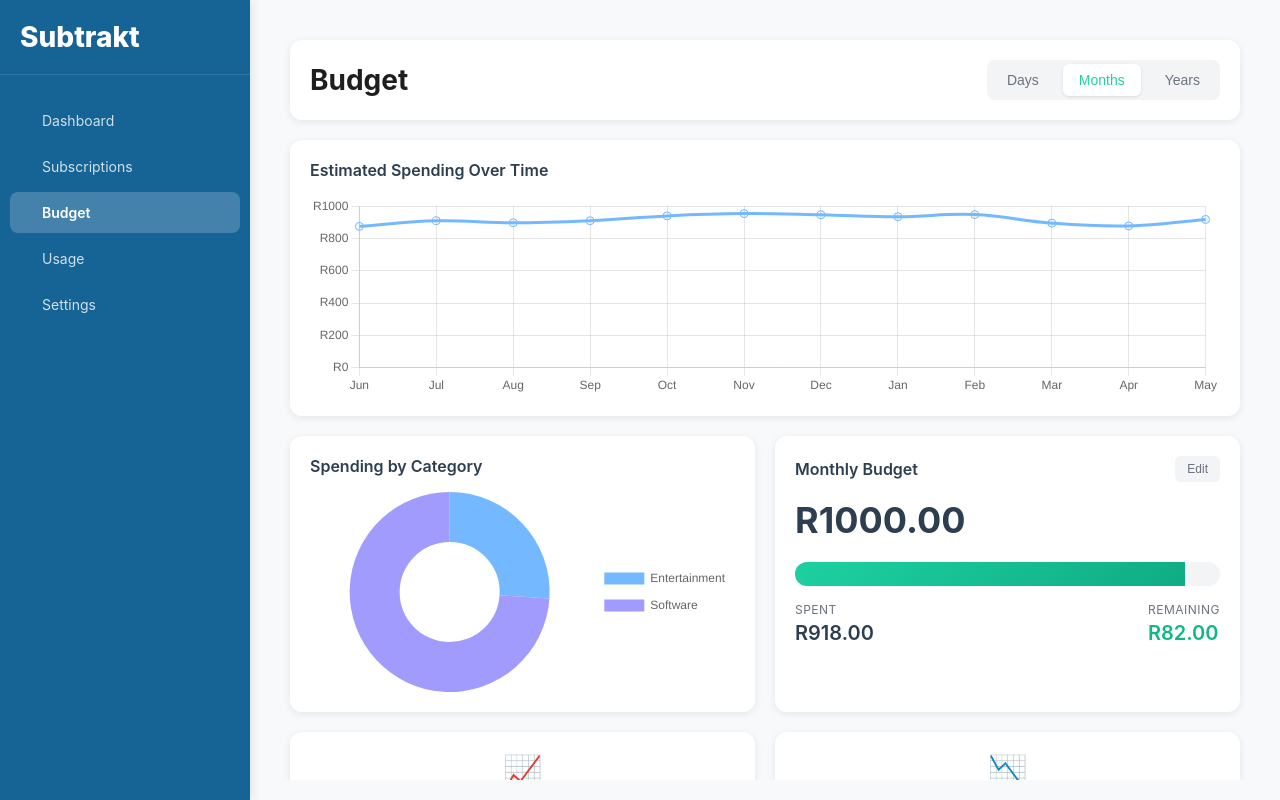
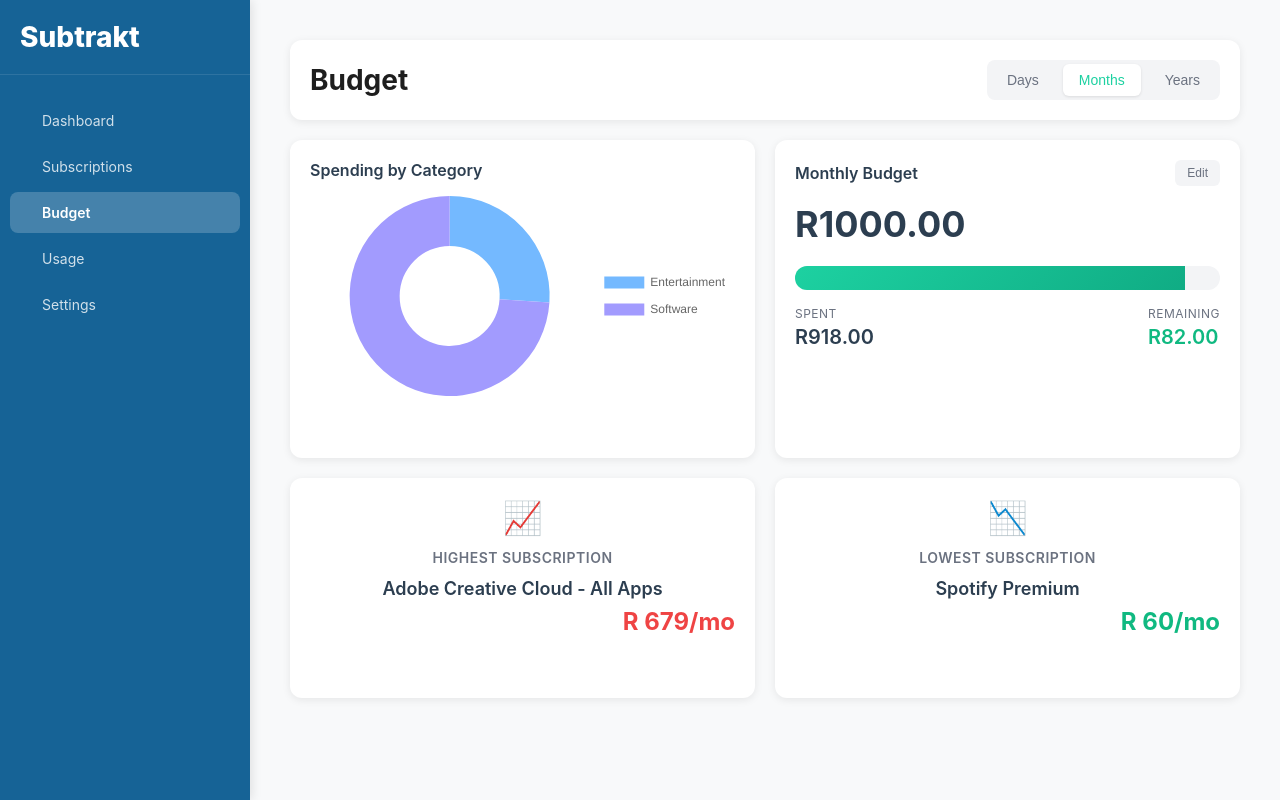
Before and after one commit to BlitzNoval/subtrakt-app, a React (Create React App) app: page /budget in a window 1280 px wide. Built offline with nearby package versions, Linux system fonts and the light colour scheme.

Commit message:
Removed Line Chart

```diff
--- a/src/features/Budget/BudgetChart.jsx
+++ b/src/features/Budget/BudgetChart.jsx
@@ -5,14 +5,9 @@ import CategoryChart from './Charts/CategoryChart';
 const BudgetCharts = ({ subscriptions, totalMonthlySpent, timeFrame, chartLoading }) => {
   return (
     <>
-      <SpendingChart
-        totalMonthlySpent={totalMonthlySpent}
-        timeFrame={timeFrame}
-        chartLoading={chartLoading}
-      />
 
       <CategoryChart
-        subscriptions={subscriptions}  // ← Make sure this is passed!
+        subscriptions={subscriptions}
         chartLoading={chartLoading}
       />
     </>
--- a/src/features/Budget/Charts/SpendingChart.jsx
+++ /dev/null
@@ -1,115 +0,0 @@
-import React from 'react';
-import { Line } from 'react-chartjs-2';
-import {
-  Chart as ChartJS,
-  CategoryScale,
-  LinearScale,
-  PointElement,
-  LineElement,
-  Title,
-  Tooltip,
-  Legend
-} from 'chart.js';
-import '../../../styles/Budget/LineChart.css';
-
-// Register ChartJS components
-ChartJS.register(
-  CategoryScale,
-  LinearScale,
-  PointElement,
-  LineElement,
-  Title,
-  Tooltip,
-  Legend
-);
-
-const SpendingChart = ({ totalMonthlySpent, timeFrame, chartLoading }) => {
-
-  // Calculate spending data for different time frames
-  const getSpendingData = () => {
-    const now = new Date();
-    const labels = [];
-    const data = [];
-
-    if (timeFrame === 'days') {
-      for (let i = 29; i >= 0; i--) {
-        const date = new Date(now);
-        date.setDate(date.getDate() - i);
-        labels.push(date.toLocaleDateString('en-US', { month: 'short', day: 'numeric' }));
-        data.push(Math.floor(totalMonthlySpent / 30) + Math.floor(Math.random() * 20));
-      }
-    } else if (timeFrame === 'months') {
-      for (let i = 11; i >= 0; i--) {
-        const date = new Date(now);
-        date.setMonth(date.getMonth() - i);
-        labels.push(date.toLocaleDateString('en-US', { month: 'short' }));
-        if (i === 0) {
-          data.push(totalMonthlySpent);
-        } else {
-          data.push(totalMonthlySpent + Math.floor(Math.random() * 100 - 50));
-        }
-      }
-    } else {
-      for (let i = 4; i >= 0; i--) {
-        const year = now.getFullYear() - i;
-        labels.push(year.toString());
-        data.push(totalMonthlySpent * 12 + Math.floor(Math.random() * 500 - 250));
-      }
-    }
-
-    return { labels, data };
-  };
-
-  const spendingChartData = getSpendingData();
-  const lineChartData = {
-    labels: spendingChartData.labels,
-    datasets: [{
-      label: 'Spending',
-      data: spendingChartData.data,
-      borderColor: '#74b9ff',
-      backgroundColor: 'rgba(116, 185, 255, 0.1)',
-      tension: 0.4,
-      pointRadius: 4,
-      pointHoverRadius: 6
-    }]
-  };
-
-  const lineChartOptions = {
-    responsive: true,
-    maintainAspectRatio: false,
-    plugins: {
-      legend: { display: false },
-      tooltip: {
-        callbacks: {
-          label: (context) => `R${context.parsed.y.toFixed(2)}`
-        }
-      }
-    },
-    scales: {
-      y: {
-        beginAtZero: true,
-        ticks: {
-          callback: (value) => `R${value}`
-        }
-      }
-    }
-  };
-
-  return (
-    <div className="chart-card spending-chart">
-      <h3>Estimated Spending Over Time</h3>
-      <div className="chart-container">
-        {chartLoading ? (
-          <div className="chart-loading">
-            <div className="loading-spinner"></div>
-            <p>Updating chart...</p>
-          </div>
-        ) : (
-          <Line data={lineChartData} options={lineChartOptions} />
-        )}
-      </div>
-    </div>
-  );
-};
-
-export default SpendingChart;
```
